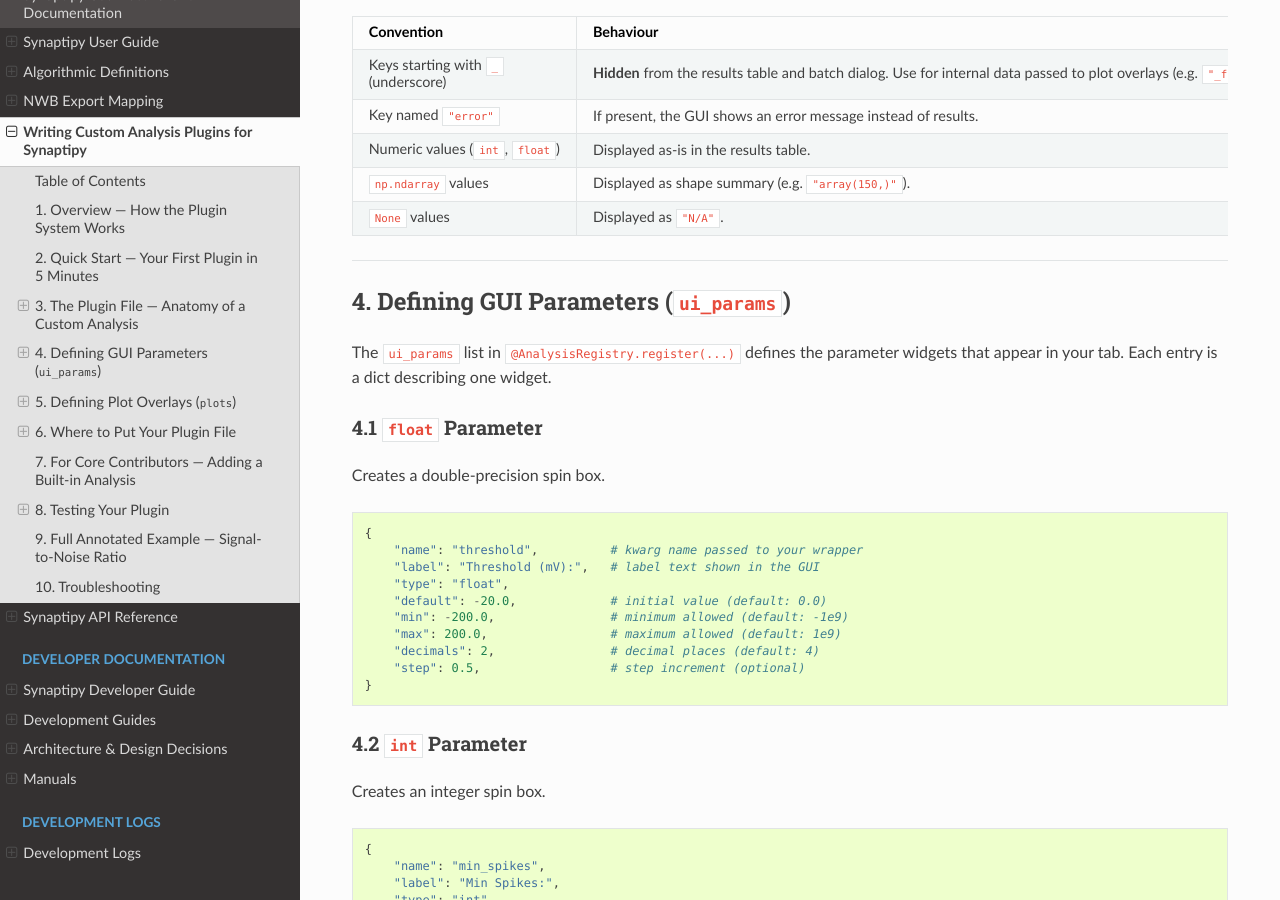
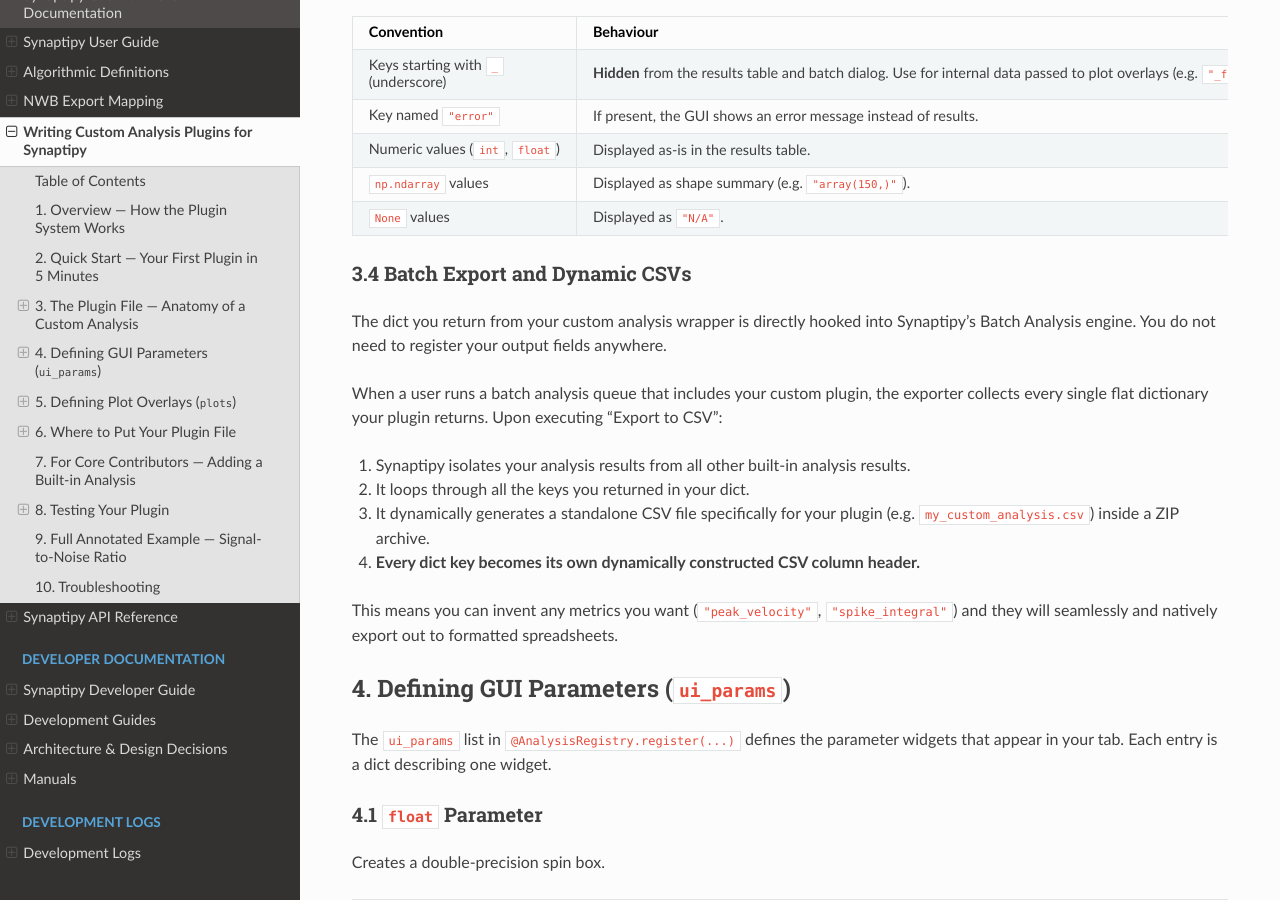
Before and after one commit to anzalks/synaptipy, a Sphinx documentation site: the page built from docs/extending_synaptipy.md, in a window 1280 px wide and 900 px high, scrolled down 4534 px. Built offline with Sphinx 7.4.7 and the Read the Docs theme 3.1.0, drawn with Linux system fonts in a browser that asks for light colours.

Commit message:
feat: Introduce dynamic batch export for custom analysis results, manual trial averaging across files, and implement an exporter fallback mechanism.

```diff
--- a/docs/extending_synaptipy.md
+++ b/docs/extending_synaptipy.md
@@ -227,7 +227,17 @@
 | `np.ndarray` values | Displayed as shape summary (e.g. `"array(150,)"`). |
 | `None` values | Displayed as `"N/A"`. |
 
----
+### 3.4 Batch Export and Dynamic CSVs
+
+The dict you return from your custom analysis wrapper is directly hooked into Synaptipy's Batch Analysis engine. You do not need to register your output fields anywhere.
+
+When a user runs a batch analysis queue that includes your custom plugin, the exporter collects every single flat dictionary your plugin returns. Upon executing "Export to CSV":
+1. Synaptipy isolates your analysis results from all other built-in analysis results.
+2. It loops through all the keys you returned in your dict.
+3. It dynamically generates a standalone CSV file specifically for your plugin (e.g. `my_custom_analysis.csv`) inside a ZIP archive.
+4. **Every dict key becomes its own dynamically constructed CSV column header.**
+
+This means you can invent any metrics you want (`"peak_velocity"`, `"spike_integral"`) and they will seamlessly and natively export out to formatted spreadsheets.
 
 ## 4. Defining GUI Parameters (`ui_params`)
 
```
Also changed, not shown: README.md (+3 -0 lines), docs/user_guide.md (+7 -2 lines), 1 other file.
